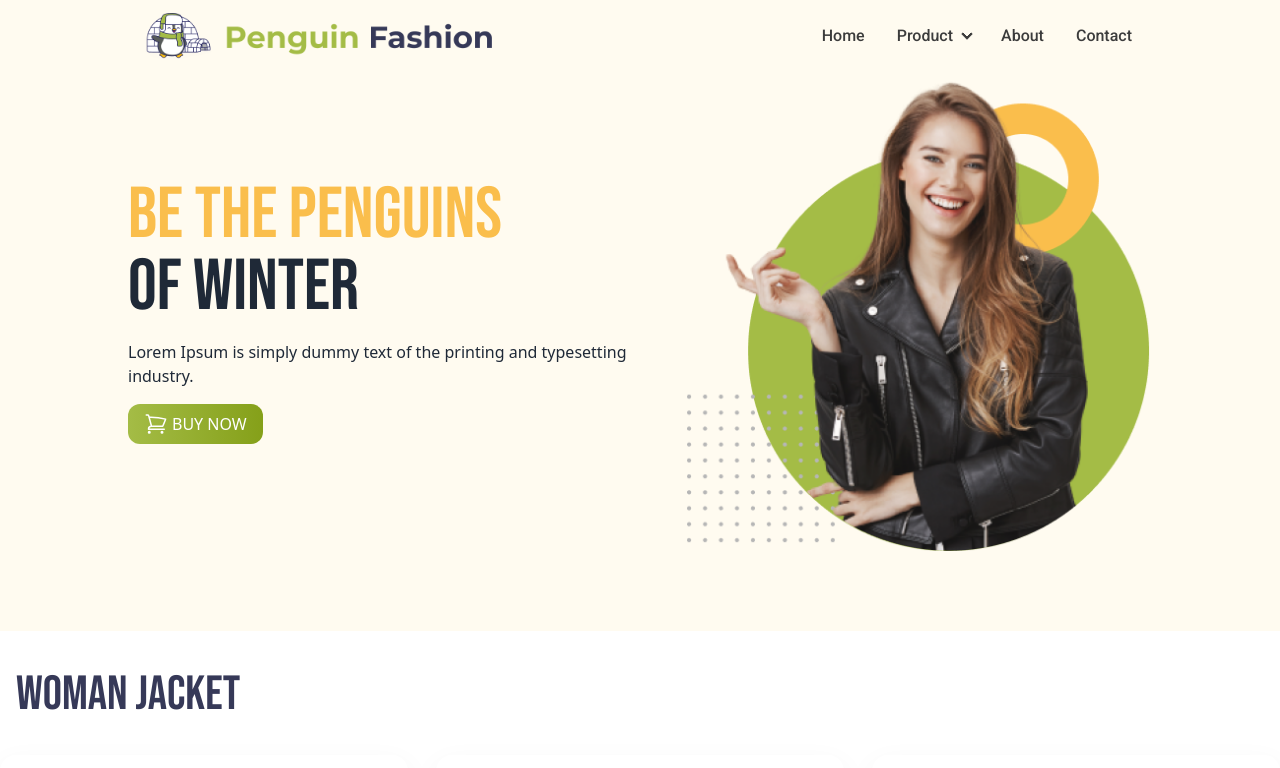
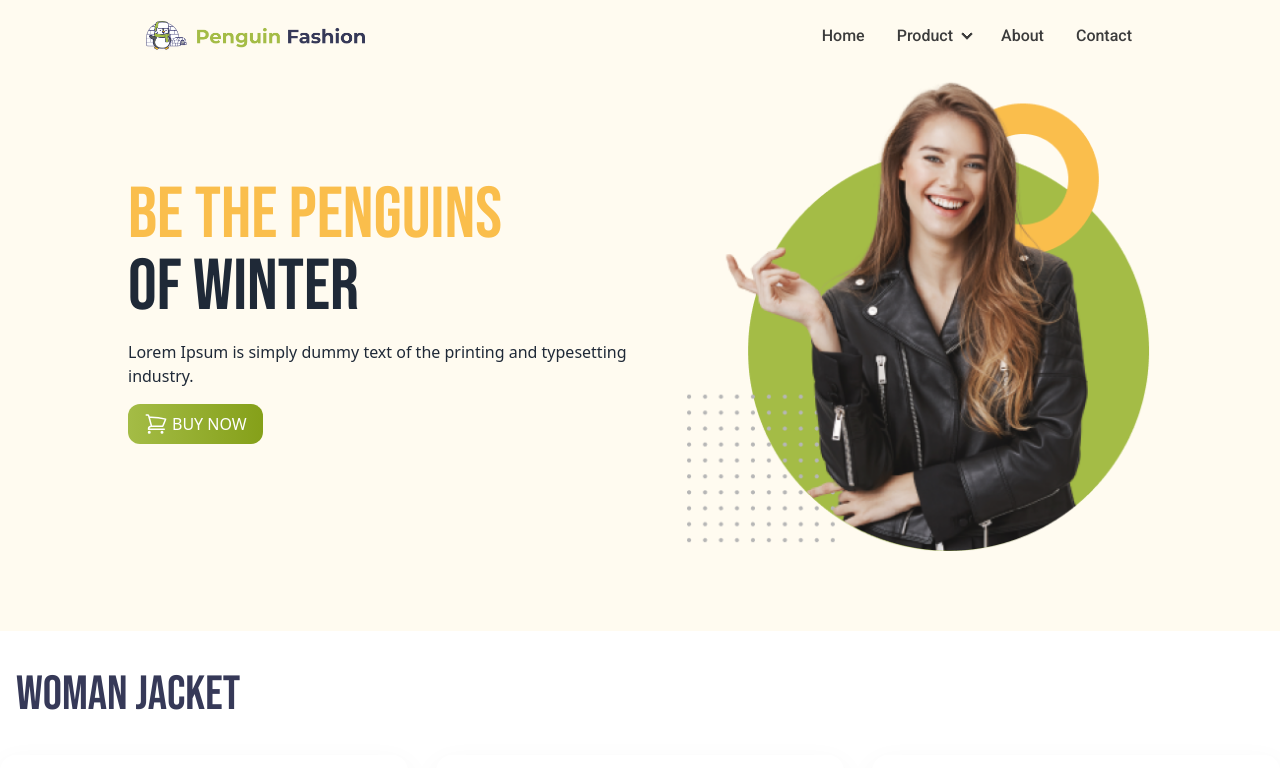
Before and after one commit to tahiamustofa/penguin-after-assignment2, a plain HTML site: page index.html in a window 1280 px wide. Shown: the top 768 px of the page. Drawn offline with nearby package versions, Linux system fonts and the light colour scheme.

Commit message:
updated commit

```diff
--- a/index.html
+++ b/index.html
@@ -55,7 +55,7 @@
               <li><a href="">Contact</a></li>
             </ul>
           </div>
-          <a class="btn btn-ghost text-xl w-full md:w-3/4 lg:w-3/4"><img src="icons/logo.png" alt=""></a>
+          <a class="btn btn-ghost text-xl w-full md:w-1/2 lg:w-1/2"><img src="icons/logo.png" alt=""></a>
         </div>
         <div class="navbar-end hidden lg:flex lg:text-right">
           <ul class="menu menu-horizontal px-1 text-[#3c3c3c] font-medium text-base text-left">
```
